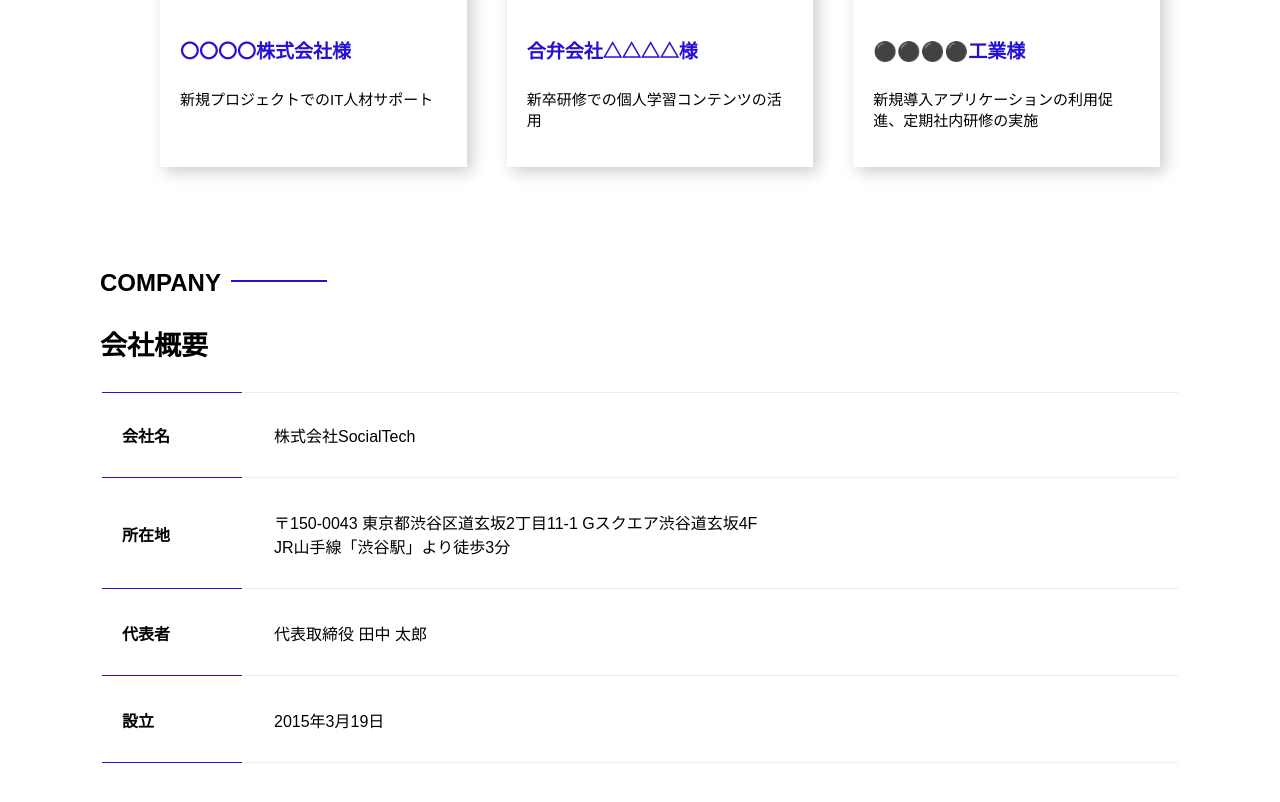
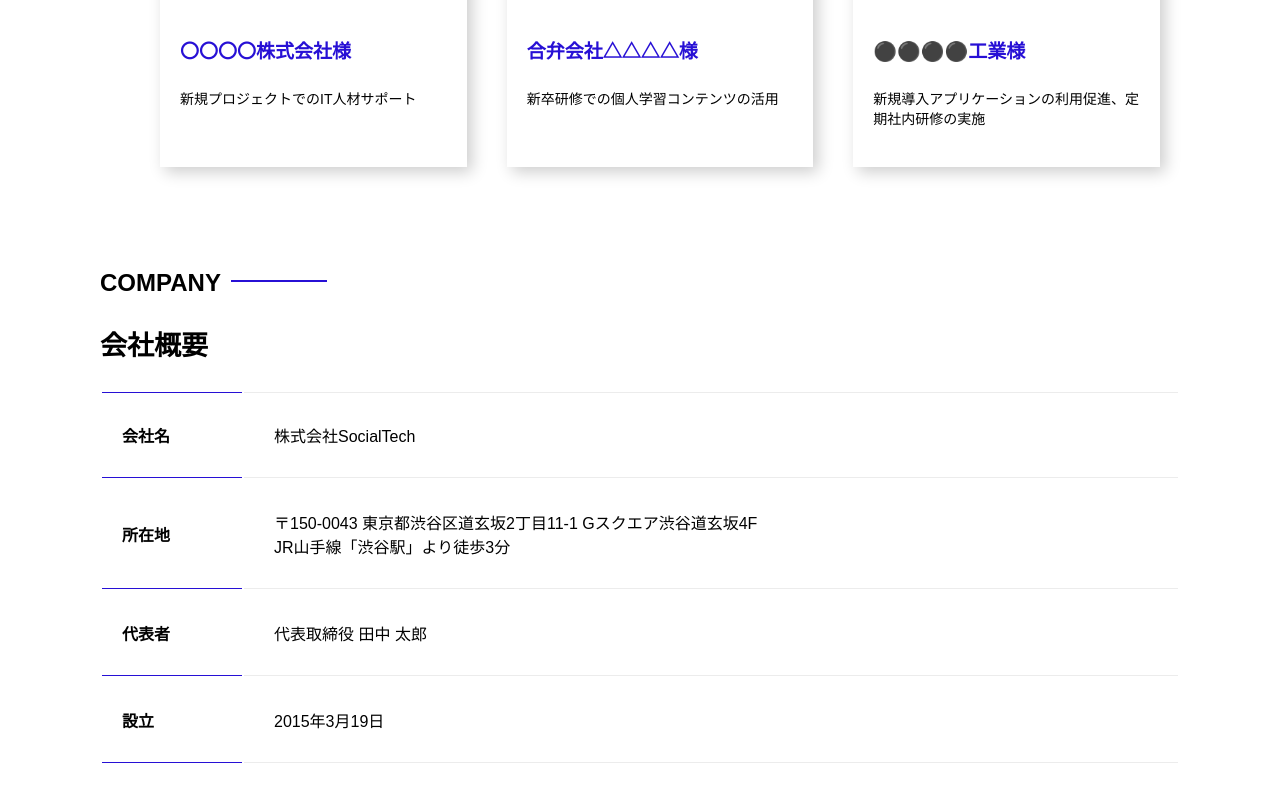
Before and after one commit to yamagen0829/html-css-advanced-kadai, a plain HTML site: page socialtech-kadai_012/index.html in a window 1280 px wide. Shown: the part 5424-6226 px from the top of the page. Drawn offline with Linux system fonts and the light colour scheme; grey boxes are pictures that could not be loaded.

Commit message:
socialtech-kadai_012を再提出

```diff
--- a/socialtech-kadai_012/index.html
+++ b/socialtech-kadai_012/index.html
@@ -305,21 +305,21 @@
              <img class="case-img" src="images/index/case-1.png" alt="仲良く語り合う3人">
              <div class="case-info">
                <h4 class="case-name">〇〇〇〇株式会社様</h4>
-               <p class="case-cotent">新規プロジェクトでのIT人材サポート</p>
+               <p class="case-content">新規プロジェクトでのIT人材サポート</p>
              </div>
             </li>
             <li class="case-card">
              <img class="case-img" src="images/index/case-2.png" alt="PCでコンテンツを見る">
              <div class="case-info">
                <h4 class="case-name">合弁会社△△△△様</h4>
-               <p class="case-cotent">新卒研修での個人学習コンテンツの活用</p>
+               <p class="case-content">新卒研修での個人学習コンテンツの活用</p>
              </div>
             </li>
             <li class="case-card">
              <img class="case-img" src="images/index/case-3.png" alt="社内研修中の会議室">
              <div class="case-info">
                <h4 class="case-name">⚫️⚫️⚫️⚫️工業様</h4>
-               <p class="case-cotent">新規導入アプリケーションの利用促進、定期社内研修の実施</p>
+               <p class="case-content">新規導入アプリケーションの利用促進、定期社内研修の実施</p>
              </div>
             </li>
            </ul>
```
